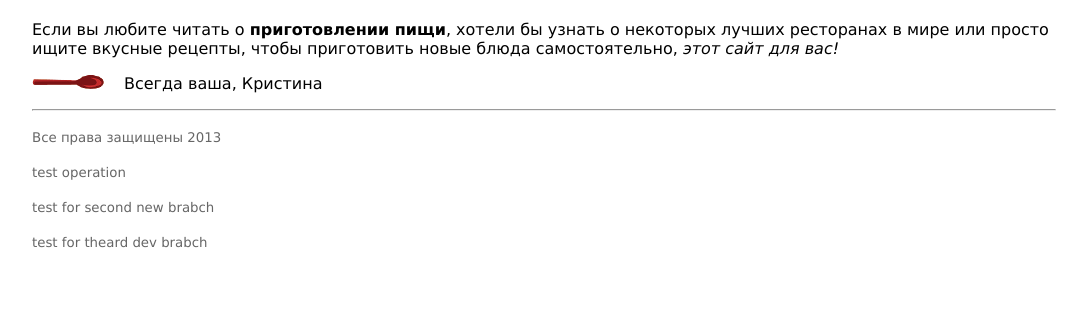
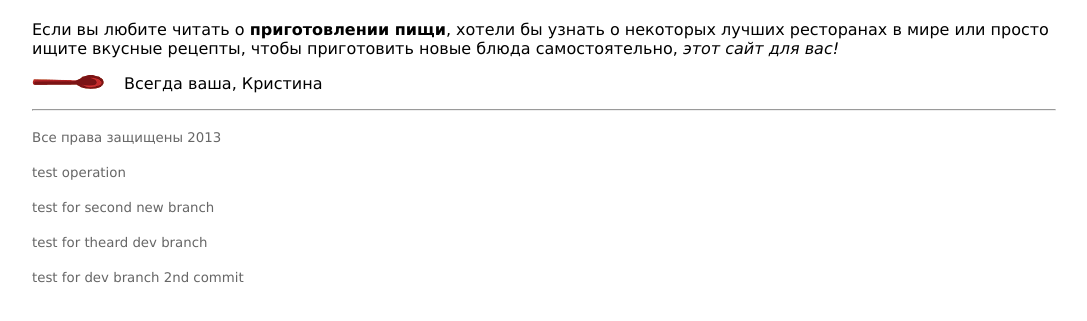
Before and after one commit to alexeipalii/ITMO_training, a plain HTML site: page index.html in a window 1280 px wide. Shown: the part 155-476 px from the top of the page, without its empty margins (96-1183 px from the left). Drawn offline with Linux system fonts and the light colour scheme.

Commit message:
2-nd_commit_on_dev

```diff
--- a/index.html
+++ b/index.html
@@ -14,7 +14,8 @@
 <hr>
 <p><small>Все права защищены 2013</small></p>
 <p><small>test operation</small></p>
-<p><small>test for second new brabch</small></p>
-<p><small>test for theard dev brabch</small></p>
+<p><small>test for second new branch</small></p>
+<p><small>test for theard dev branch</small></p>
+<p><small>test for dev branch 2nd commit </small></p>
 </body>
 </html>
```
